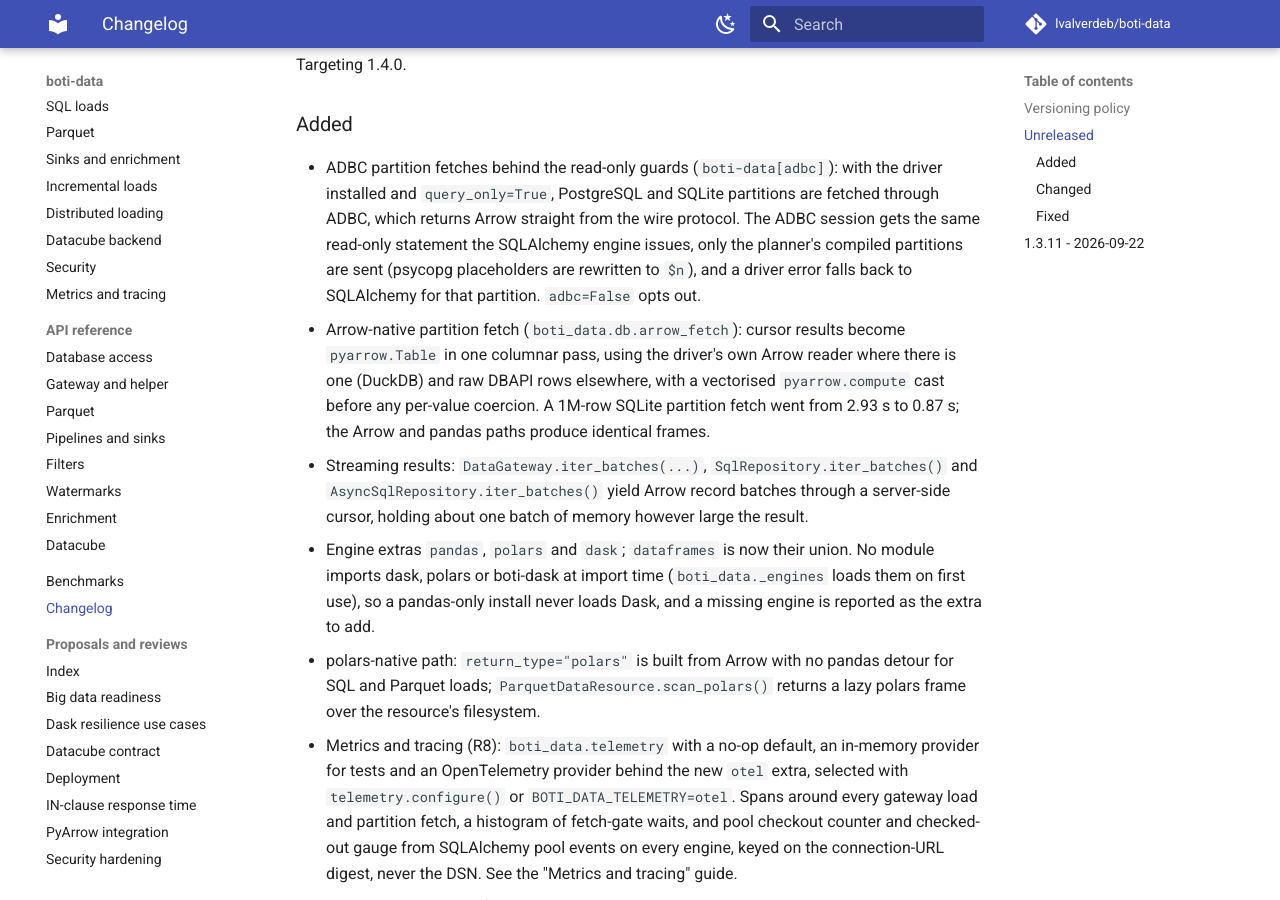
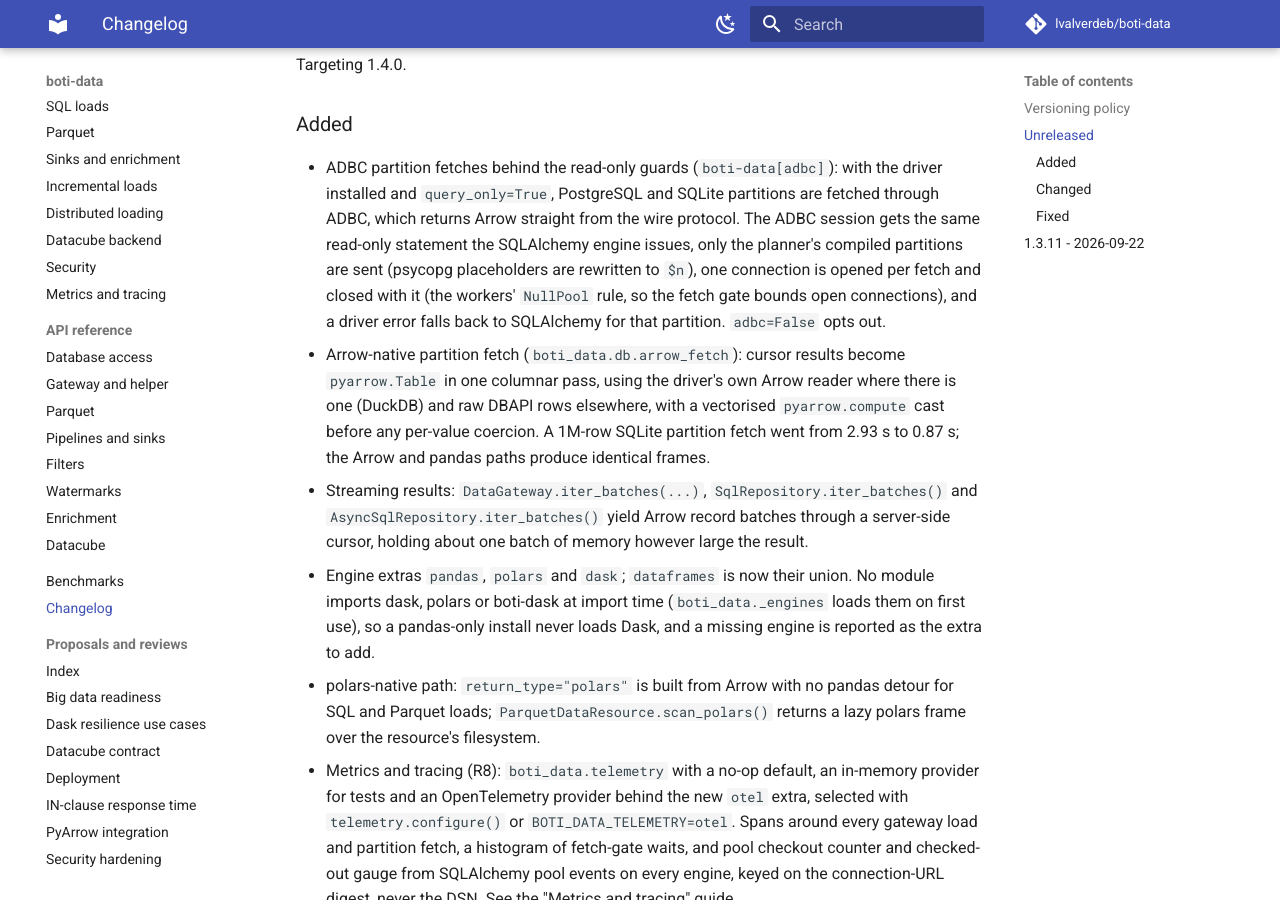
Before and after one commit to lvalverdeb/boti-data, an MkDocs documentation site: the page built from docs/changelog.md, in a window 1280 px wide and 900 px high, scrolled down 726 px. Built offline with MkDocs 1.6.1 and Material for MkDocs 9.7.7, drawn with Linux system fonts in a browser that asks for light colours; comment, search, counter and statistics services are not loaded; the version menu is left out.

Commit message:
fix(db): ADBC opens one connection per fetch and closes it
The first cut cached an ADBC connection per thread for the life of the
process, so idle connections could outlive the fetch gate's limit: the
workers' SQLAlchemy engines run on NullPool precisely so that open
connections never exceed max_concurrent_fetches. ADBC now follows the
same rule: open_read_only() wraps each fetch and closes on exit.

Tests: two fetches open and close two connections; on a local
PostgreSQL, pg_stat_activity for the current user is unchanged after a
fetch. The 1M-row ADBC benchmark is unchanged at ~312 ms.

```diff
--- a/CHANGELOG.md
+++ b/CHANGELOG.md
@@ -31,8 +31,10 @@ Targeting 1.4.0.
   partitions are fetched through ADBC, which returns Arrow straight from the
   wire protocol. The ADBC session gets the same read-only statement the
   SQLAlchemy engine issues, only the planner's compiled partitions are sent
-  (psycopg placeholders are rewritten to `$n`), and a driver error falls back
-  to SQLAlchemy for that partition. `adbc=False` opts out.
+  (psycopg placeholders are rewritten to `$n`), one connection is opened per
+  fetch and closed with it (the workers' `NullPool` rule, so the fetch gate
+  bounds open connections), and a driver error falls back to SQLAlchemy for
+  that partition. `adbc=False` opts out.
 - Arrow-native partition fetch (`boti_data.db.arrow_fetch`): cursor results
   become `pyarrow.Table` in one columnar pass, using the driver's own Arrow
   reader where there is one (DuckDB) and raw DBAPI rows elsewhere, with a
```
Also changed, not shown: specs/boti-data-etl/fit-gap-analysis.md (+2 -2 lines), 2 other files.
